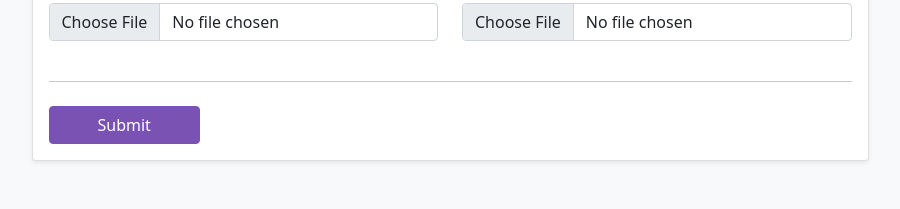
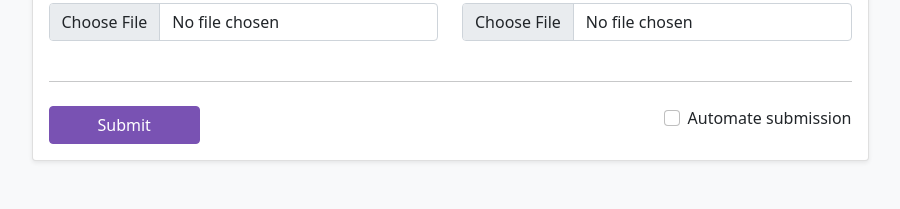
Before and after one commit to AlienZaki/FreezeMe, a Django app: page /client/new/ in a window 1280 px wide. Shown: the part 832-1041 px from the top of the page, without its empty margins (190-1090 px from the left). Run offline with Django 4.2, Linux system fonts and the light colour scheme; data comes from the database, SQL or seed files in the repository; parts of the project's set-up code (start-up, migrations or seed data) failed here and were passed over; some libraries are stand-ins or nearby versions.

Commit message:
auto submit check

```diff
--- a/core/views.py
+++ b/core/views.py
@@ -38,15 +38,15 @@ def add_client(request):
     if request.method == 'POST':
         form = clientForm(request.POST, request.FILES)
         if form.is_valid():
-            form.save()
-            #submit_async.delay()
+            client = form.save()
+
+            if form.data['auto_submit']:
+                # send to automation task manager
+                print('=> Auto Submit')
+                task_manager(client=client)
+
             return redirect('client_list')
         else:
-            client = Client.objects.first()
-
-            # send to automation task manager
-            task_manager(client=client)
-
             states = State.objects.all()
             context = {
                 'states': states,
@@ -72,6 +72,14 @@ class UpdateClientView(generic.UpdateView):
         states = State.objects.all()
         context['states'] = states
         return context
+
+    # def form_valid(self, form):
+    #     # This method is called when valid form data has been POSTed.
+    #     # It should return an HttpResponse.
+    #
+    #     #success_message = 'Success! We just sent you an email to confirm'
+    #     #messages.success(self.request, success_message)
+    #     return super().form_valid(form)
 
 
 
--- a/templates/add_client.html
+++ b/templates/add_client.html
@@ -176,7 +176,15 @@
                             </div>
                         </div>
                         <hr class="my-4">
-                        <button type="submit" class="btn btn-primary px-5">Submit</button>
+                        <div class="d-flex justify-content-between">
+                            <button type="submit" class="btn btn-primary px-5">Submit</button>
+                            <div class="form-check">
+                              <input class="form-check-input" type="checkbox" name="auto_submit" id="auto_submit">
+                              <label class="form-check-label" for="auto_submit">
+                                Automate submission
+                              </label>
+                            </div>
+                        </div>
                     </div>
                 </div>
             </div>
```
